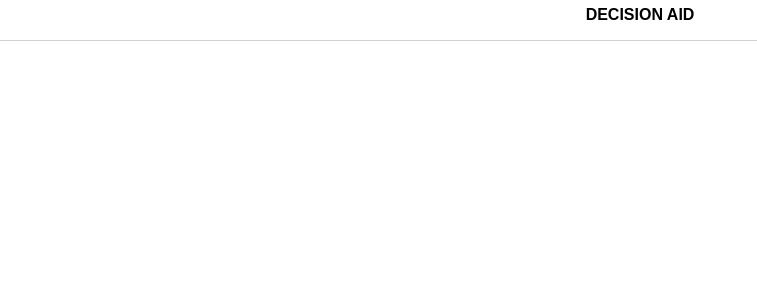
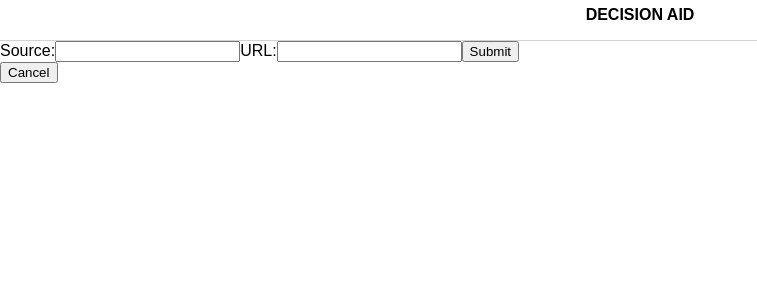
Before and after one commit to mchevis/decision-aid, a React app: page /1/createProduct in a window 1280 px wide. Before the commit this address had no page. Shown: the top 300 px of the page, without its empty margins (0-757 px from the left). Built offline with nearby package versions, Linux system fonts and the light colour scheme.

Commit message:
new product form

```diff
--- a/client/App.js
+++ b/client/App.js
@@ -5,6 +5,7 @@ import Footer from "./components/Nav/Footer";
 import Home from "./components/Home";
 import ProjectDetails from "./components/ProjectDetails";
 import ProductForm from "./components/ProductForm";
+import CreateProductForm from "./components/CreateProductForm";
 
 const App = () => {
   return (
@@ -15,6 +16,10 @@ const App = () => {
           <Route path="/" element={<Home />} />
           <Route path="/project/:id" element={<ProjectDetails />} />
           <Route path="/product/:id" element={<ProductForm />} />
+          <Route
+            path="/:projectId/createProduct"
+            element={<CreateProductForm />}
+          />
         </Routes>
         {/* <Footer /> */}
       </BrowserRouter>
--- a/client/components/CompTable.js
+++ b/client/components/CompTable.js
@@ -26,7 +26,7 @@ const CompTable = ({ projectId }) => {
       <h2>Comparison Table</h2>
       <div className="products--list">
         <div className="productsList--productItem attributes">
-          <div className="productAttribute attributeName Brand">Source</div>
+          <div className="productAttribute attributeName Source">Source</div>
           {attributes.map((attribute) => (
             <div
               key={attribute.id}
@@ -50,7 +50,7 @@ const CompTable = ({ projectId }) => {
               productId={product.id}
               projectId={projectId}
               productUrl={product.url}
-              productSource={product.brand}
+              productSource={product.source}
             />
           </div>
         ))}
--- /dev/null
+++ b/client/components/CreateProductForm.js
@@ -0,0 +1,52 @@
+import React, { useState, useEffect } from "react";
+import axios from "axios";
+import { useParams, useNavigate } from "react-router-dom";
+import { useForm } from "react-hook-form";
+
+const CreateProductForm = () => {
+  const { projectId } = useParams();
+  const navigate = useNavigate();
+
+  const {
+    register,
+    handleSubmit,
+    watch,
+    formState: { errors, isSubmitting, isSubmitSuccessful },
+    reset,
+  } = useForm();
+
+  useEffect(
+    () => isSubmitSuccessful && alert("Submitted!"),
+    [isSubmitSuccessful]
+  );
+
+  const onSubmit = async (data, e) => {
+    const { data: product } = await axios.post(`/api/products`, {
+      projectId,
+      ...data,
+    });
+    navigate(-1);
+  };
+
+  const onError = (errors, e) => console.log(errors, e);
+
+  return (
+    <div className="product--create--page">
+      <form
+        onSubmit={handleSubmit(onSubmit, onError)}
+        className="product--create--form"
+      >
+        <label>Source:</label>
+        <input defaultValue={""} {...register("source", { required: true })} />
+        {errors.source && <span>This field is required</span>}
+        <label>URL:</label>
+        <input defaultValue={""} {...register("url", { required: true })} />
+        {errors.url && <span>This field is required</span>}
+        <input type="submit" disabled={isSubmitting} />
+      </form>
+      <button onClick={() => navigate(-1)}>Cancel</button>
+    </div>
+  );
+};
+
+export default CreateProductForm;
--- a/client/components/ProductAttributes.js
+++ b/client/components/ProductAttributes.js
@@ -47,9 +47,10 @@ const ProductAttributes = ({
       return total;
     }
     const prodAttr = productAttributes.find((pa) => pa.attributeId === attr.id);
-    if (attr.criteriaType === "informational") {
+    if (!prodAttr || attr.criteriaType === "informational") {
       return total;
     }
+
     const weight = attr.priority;
     if (attr.criteriaType === "lessThanOrEqualTo") {
       if (Number(prodAttr.value) <= Number(attr.criteriaValue)) {
@@ -59,11 +60,11 @@ const ProductAttributes = ({
       }
     }
     if (attr.criteriaType === "minMax") {
-      const attrRanking = attributeRankings.find(
+      const attrRanking = attributeRankings?.find(
         (att) => att.id === attr.id
       ).attrRanking;
       const idx =
-        attrRanking.findIndex((ar) => Number(ar) === Number(prodAttr.value)) +
+        attrRanking?.findIndex((ar) => Number(ar) === Number(prodAttr?.value)) +
         1;
 
       return total + weight * (5 - idx);
--- a/client/components/ProductForm.js
+++ b/client/components/ProductForm.js
@@ -36,7 +36,7 @@ const ProductForm = () => {
   );
 
   const onSubmit = async (data, e) => {
-    const productBody = { brand: data.source, url: data.url };
+    const productBody = { source: data.source, url: data.url };
     const attributes = Object.entries(data)
       .filter((el) => el[0] !== "source" && el[0] !== "url")
       .map((el) => [...el[0].split("-"), el[1]]);
@@ -66,7 +66,7 @@ const ProductForm = () => {
         className="product--form"
       >
         <label>Source:</label>
-        <input defaultValue={product.brand} {...register("source")} />
+        <input defaultValue={product.source} {...register("source")} />
         {errors.exampleRequired && <span>This field is required</span>}
         <label>URL:</label>
         <input defaultValue={product.url} {...register("url")} />
--- a/client/components/ProjectDetails.js
+++ b/client/components/ProjectDetails.js
@@ -1,11 +1,12 @@
 import React, { useState, useEffect } from "react";
-import { useParams } from "react-router-dom";
+import { useParams, useNavigate } from "react-router-dom";
 import axios from "axios";
 import ProductAttributes from "./ProductAttributes";
 import CompTable from "./CompTable";
 
 const ProjectDetails = () => {
   const { id } = useParams();
+  const navigate = useNavigate();
   const [project, setProject] = useState({});
 
   useEffect(async () => {
@@ -26,6 +27,9 @@ const ProjectDetails = () => {
           ))}
         </ul>
       </div>
+      <button onClick={() => navigate(`/${project.id}/createProduct`)}>
+        Add a Product
+      </button>
       <div className="comp--table">
         <CompTable projectId={project.id} />
       </div>
```
Also changed, not shown: script/seeds/index.js (+5 -5 lines), 2 other files (tests, documents, lock files or other folders).
